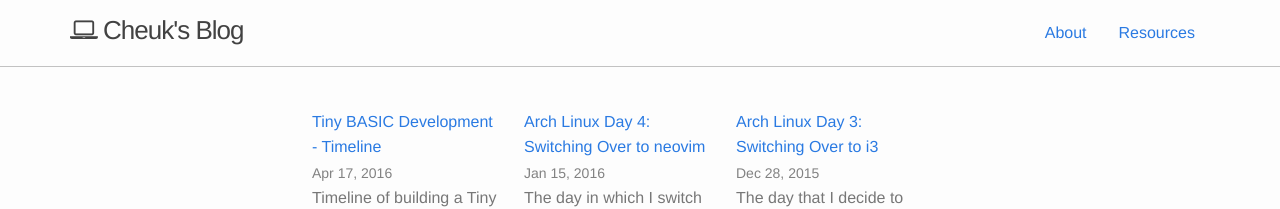
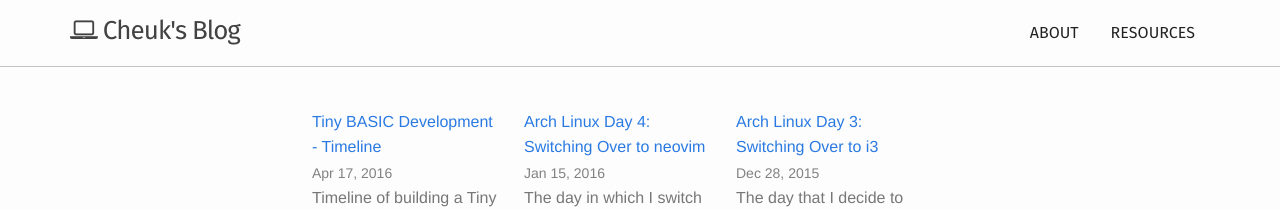
Before and after one commit to chuck-sys/personal-site, a Jekyll site: the page built from index.html, in a window 1280 px wide. Shown: the top 209 px of the page. Built offline with Jekyll 4.4.1, drawn with Linux system fonts in a browser that asks for light colours; nearby versions of some CDN libraries; the list of posts is cut into pages by our own code.

Commit message:
Update fonts and styles for header

```diff
--- a/_sass/_customclasses.scss
+++ b/_sass/_customclasses.scss
@@ -14,6 +14,12 @@
     &:hover {
        text-decoration: none;
     }
+}
+
+.nav li a {
+    color: $heading-color;
+    font-family: FiraSans, Helvetica, sans-serif;
+    text-transform: uppercase;
 }
 
 .section-header-archive {
--- a/_sass/_layout.scss
+++ b/_sass/_layout.scss
@@ -11,6 +11,7 @@
 
 a.site-title {
     font-size: 26px;
+    font-family: FiraSans, Helvetica, sans-serif;
     letter-spacing: -1px;
     margin-bottom: 0;
     float: left;
```
